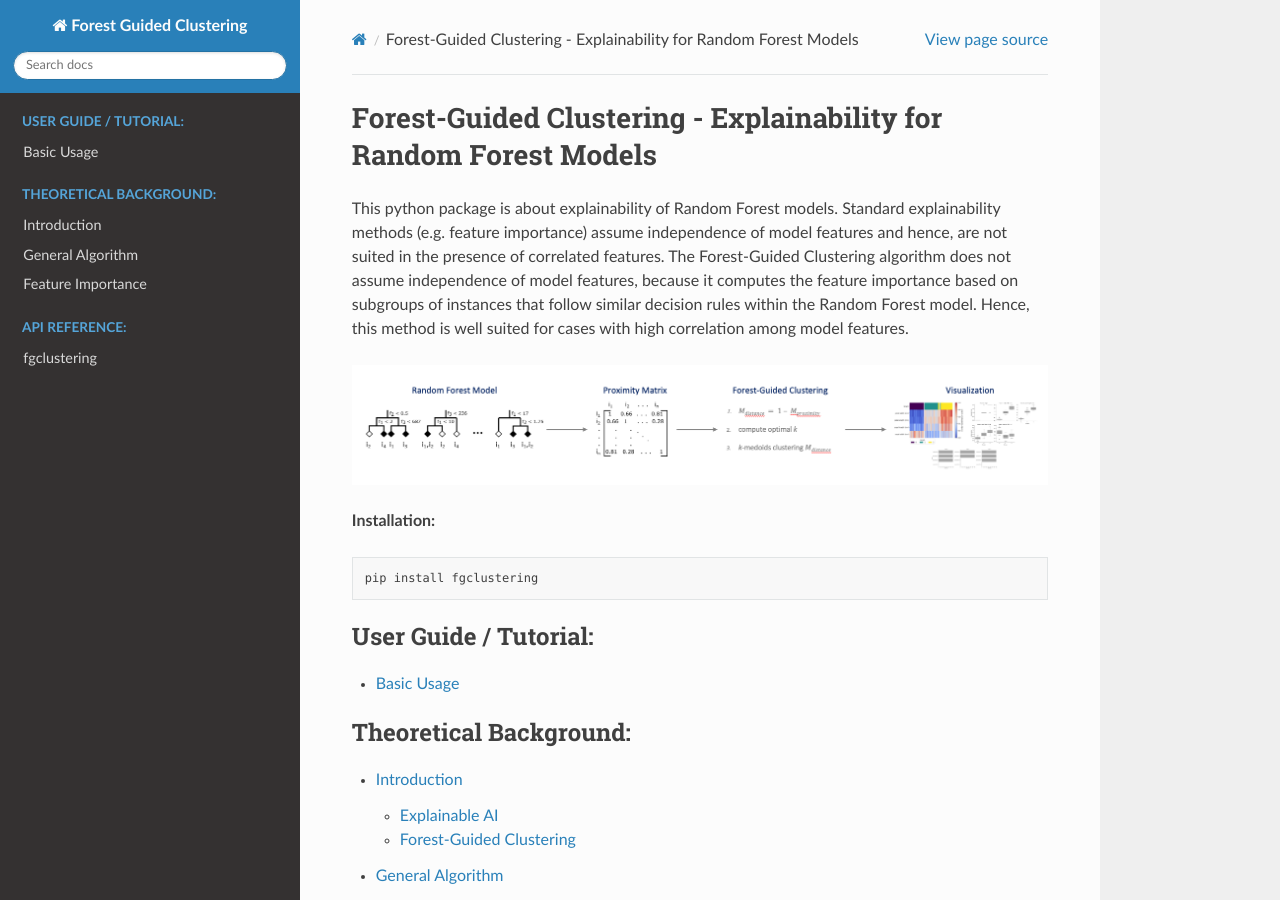
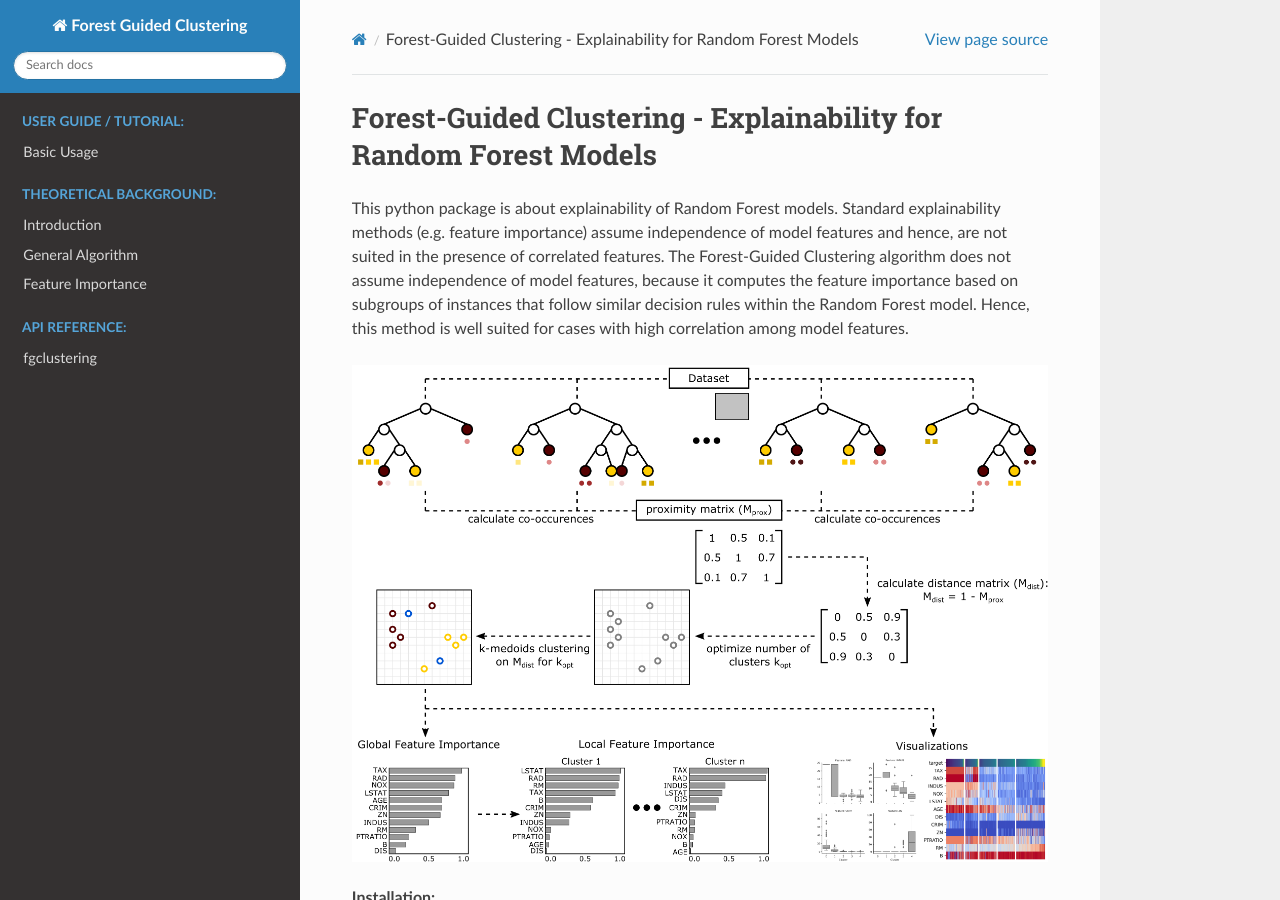
Before and after one commit to HelmholtzAI-Consultants-Munich/fg-clustering, a Sphinx documentation site: the page built from docs/source/index.rst, in a window 1280 px wide and 900 px high. Built offline with Sphinx 7.4.7 and the Read the Docs theme 2.0.0, drawn with Linux system fonts in a browser that asks for light colours; pages that are not in the unit, such as notebooks, are missing from menus.

Commit message:
Update index.rst

```diff
--- a/docs/source/index.rst
+++ b/docs/source/index.rst
@@ -8,7 +8,7 @@ Forest-Guided Clustering - Explainability for Random Forest Models
 
 This python package is about explainability of Random Forest models. Standard explainability methods (e.g. feature importance) assume independence of model features and hence, are not suited in the presence of correlated features. The Forest-Guided Clustering algorithm does not assume independence of model features, because it computes the feature importance based on subgroups of instances that follow similar decision rules within the Random Forest model. Hence, this method is well suited for cases with high correlation among model features.
 
-.. image:: ../fgclustering_overview.png
+.. image:: ../FGC_workflow.png
 
 **Installation:**
 
```
